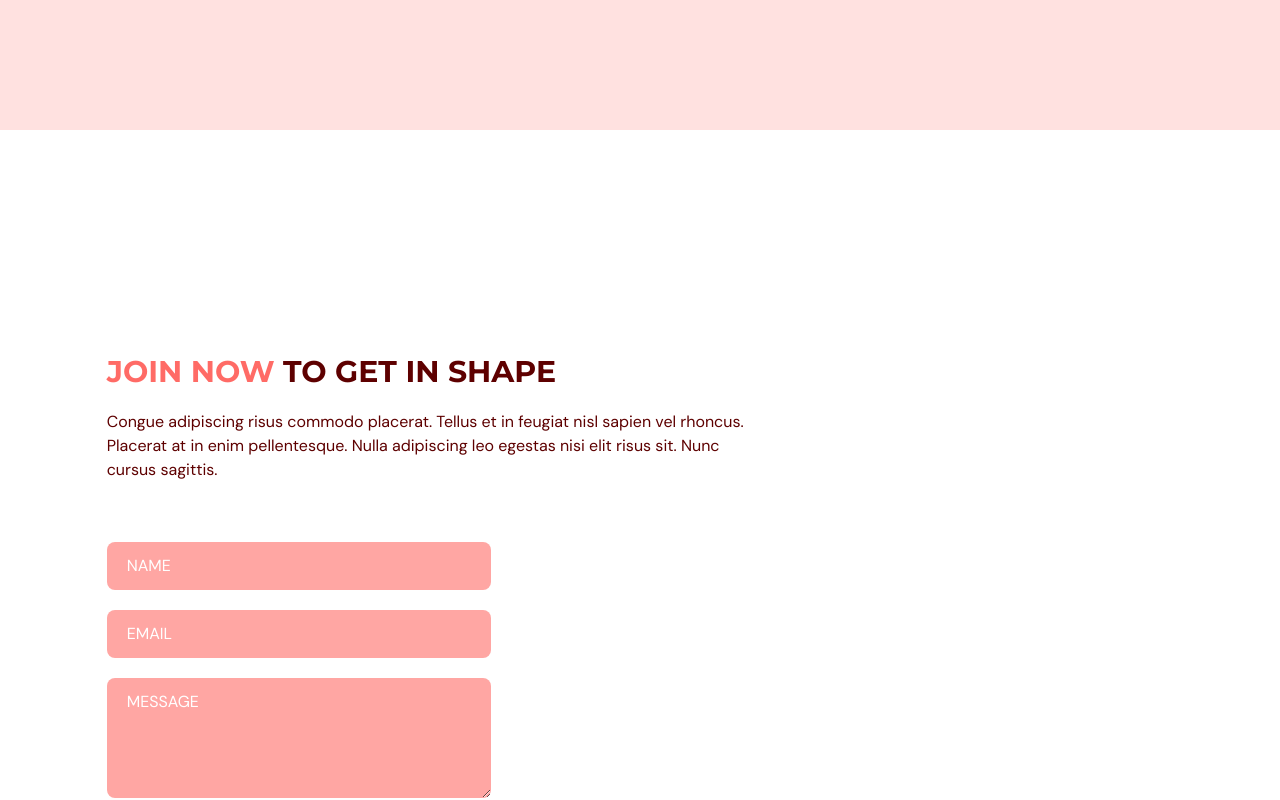
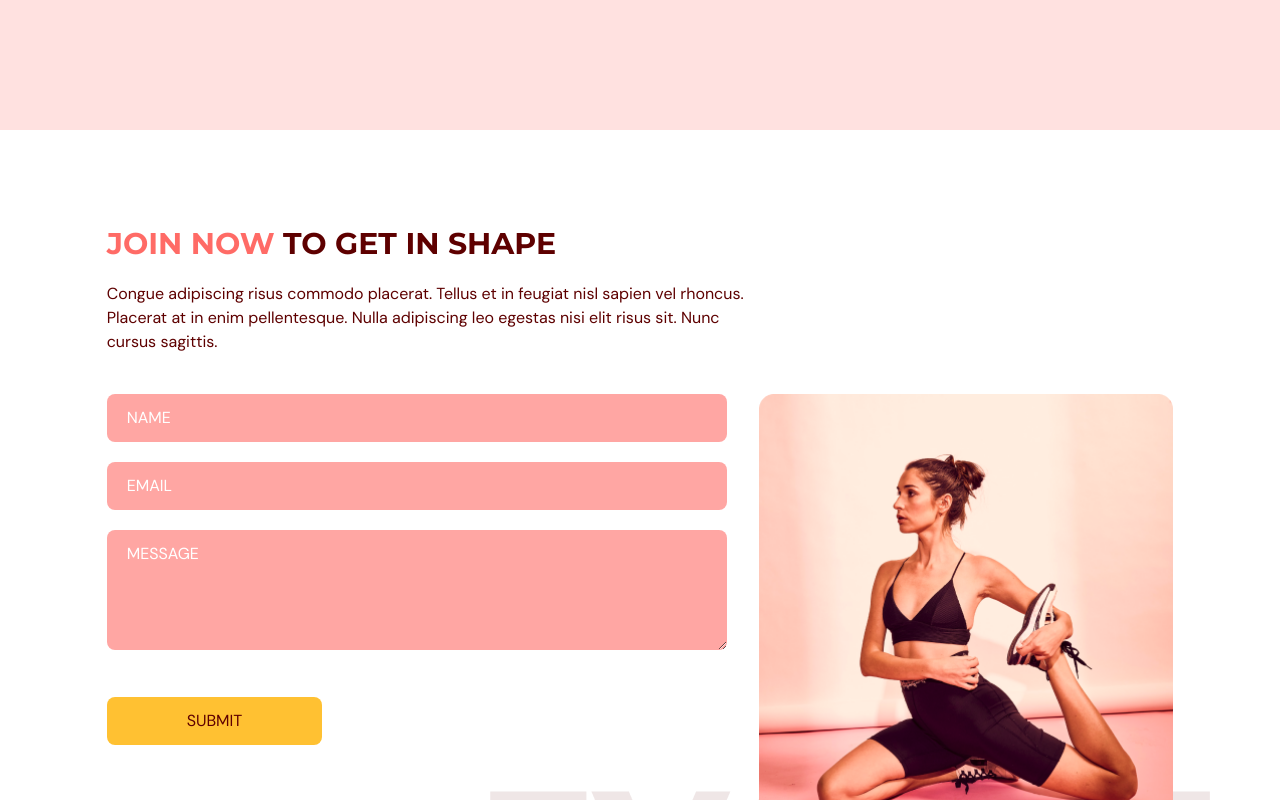
Before and after one commit to phattran2905/fitness-website, a React (Vite) app: page / in a window 1280 px wide. Shown: the part 2860-3660 px from the top of the page. Built offline with nearby package versions, Linux system fonts and the light colour scheme.

Commit message:
[ContactUs] Add Graphic

```diff
--- a/src/scenes/contactUs/index.tsx
+++ b/src/scenes/contactUs/index.tsx
@@ -1,7 +1,7 @@
 import { useForm } from "react-hook-form";
 import { SelectedPage } from "@/shared/types";
 import { motion } from "framer-motion";
-import ContactUsPageGrahpic from "@/assets/ContactUsPageGrahpic.png";
+import ContactUsPageGraphic from "@/assets/ContactUsPageGraphic.png";
 import HText from "@/shared/HText";
 
 type Props = {
@@ -10,7 +10,7 @@
 
 function ContactUs({ setSelectedPage }: Props) {
   const inputStyles =
-    "mt-5 w-full rounded-lg bg-primary-300 px-5 py-3 placeholder-white";
+    "mb-5 w-full rounded-lg bg-primary-300 px-5 py-3 placeholder-white";
 
   const {
     register,
@@ -26,7 +26,7 @@
   };
 
   return (
-    <section id="contactus" className="mx-auto mt-32 w-5/6 pb-32 pt-24">
+    <section id="contactus" className="mx-auto w-5/6 pb-32 pt-24">
       <motion.div
         onViewportEnter={() => setSelectedPage(SelectedPage.ContactUs)}
       >
@@ -51,6 +51,8 @@
             sapien vel rhoncus. Placerat at in enim pellentesque. Nulla
             adipiscing leo egestas nisi elit risus sit. Nunc cursus sagittis.
           </p>
+        </motion.div>
+
 
           {/* Form and image */}
           <div className="mt-10 justify-between gap-8 md:flex ">
@@ -134,8 +136,27 @@
                 </button>
               </form>
             </motion.div>
+
+            <motion.div
+              className="relative mt-16 basis-2/5 md:mt-0"
+              initial="hidden"
+              whileInView="visible"
+              viewport={{ once: true, amount: 0.5 }}
+              transition={{ delay: 0.2, duration: 0.5 }}
+              variants={{
+                hidden: { opacity: 0, y: 50 },
+                visible: { opacity: 1, y: 0 },
+              }}
+            >
+              <div className="before:absolute w-full before:-bottom-20 before:-right-10 before:z-[-1] md:before:content-evolvetext">
+                <img
+                  className="w-full"
+                  alt="contact-us-page-graphic"
+                  src={ContactUsPageGraphic}
+                />
+              </div>
+            </motion.div>
           </div>
-        </motion.div>
       </motion.div>
     </section>
   );
```
